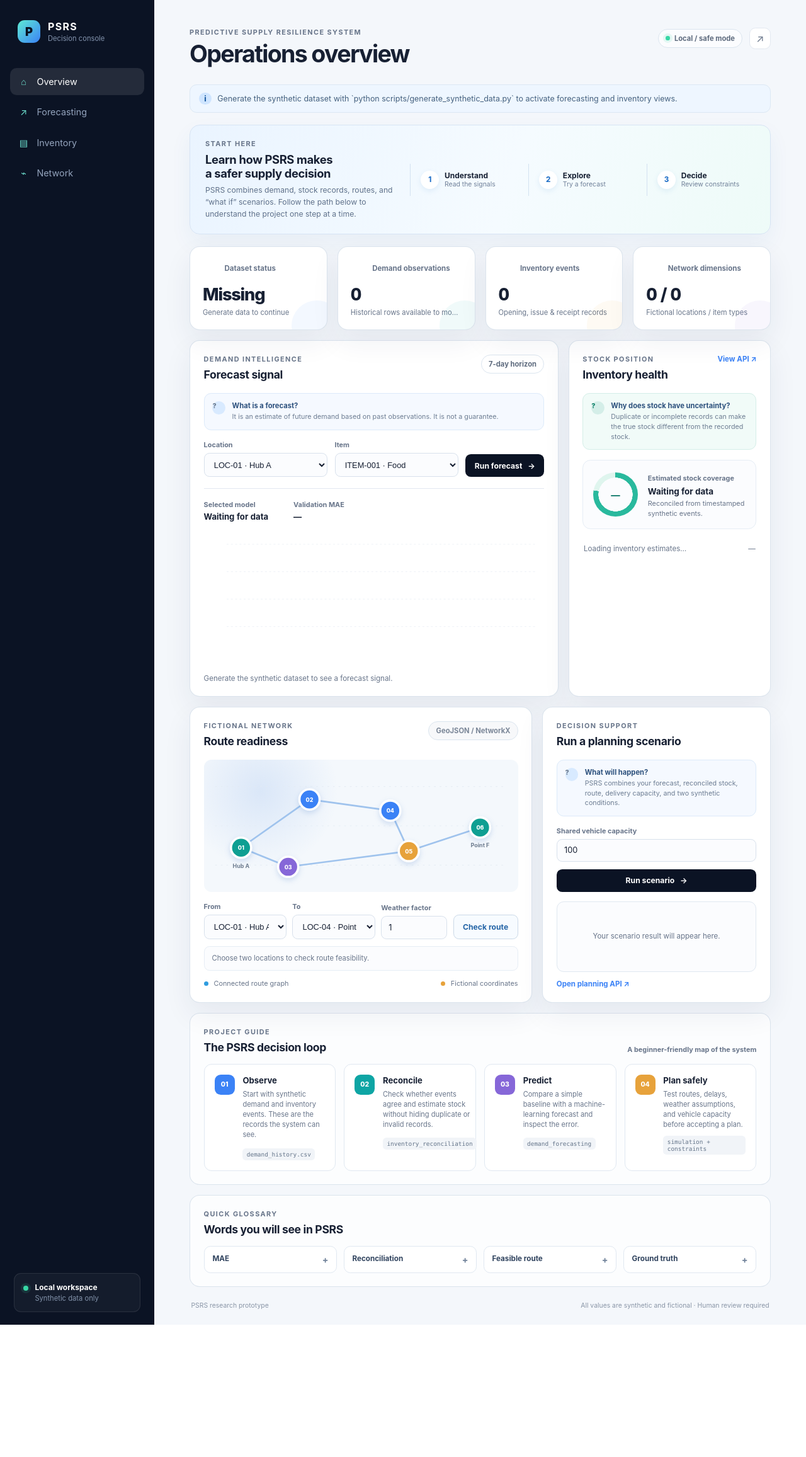
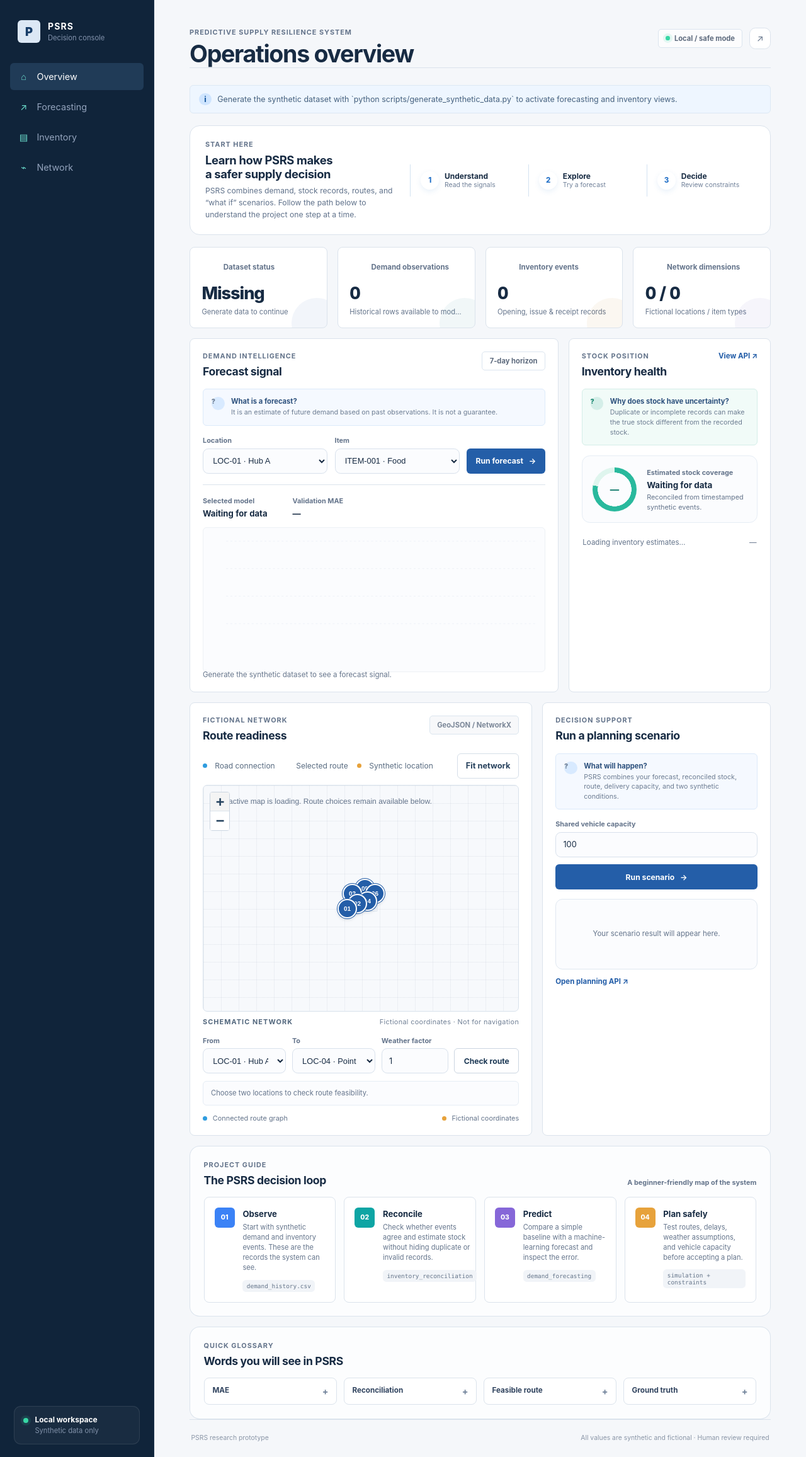
Before and after one commit to 1Y20ash/PSRS, a Flask app: page / in a window 1280 px wide. Shown: the whole page at 63% size. Before the commit the page ends 2103 px from the top, so only its background shows below. Run offline with Flask 3, Linux system fonts and the light colour scheme; a map, chart or similar area stays blank.

Commit message:
Refresh PSRS dashboard UI and route map
Polish dashboard styling and add an interactive fictional network map with route highlighting.

```diff
--- a/psrs/static/dashboard.css
+++ b/psrs/static/dashboard.css
@@ -222,3 +222,78 @@ h2 { margin-bottom: 0; font-size: 1.1rem; letter-spacing: -.02em; }
   html { scroll-behavior: auto; }
   *, *::before, *::after { transition-duration: .01ms !important; animation-duration: .01ms !important; animation-iteration-count: 1 !important; }
 }
+
+
+/* PSRS interface refresh: restrained, operational, and legible */
+:root {
+  --ink: #172b43;
+  --muted: #64748b;
+  --line: #dbe3ec;
+  --surface: #ffffff;
+  --canvas: #f5f7fa;
+  --navy: #10243a;
+  --blue: #245ea8;
+  --teal: #147d83;
+  --amber: #b7791f;
+  --purple: #6b5bb7;
+  --shadow: 0 2px 10px rgba(16, 36, 58, .045);
+}
+body { background: var(--canvas); color: var(--ink); font-size: 14px; }
+.sidebar { background: #10243a; border-right: 1px solid #20364d; }
+.brand { padding-bottom: 2rem; }
+.brand-mark { border-radius: 6px; background: #dce8f5; color: #173d68; }
+.nav-item { border-radius: 6px; }
+.nav-item:hover, .nav-item.active { background: #203b57; color: #fff; }
+.main-content { min-width: 0; }
+.topbar { border-bottom: 1px solid var(--line); }
+.topbar h1 { letter-spacing: -.035em; }
+.eyebrow { letter-spacing: .09em; }
+.environment-badge, .panel-tag { border-radius: 5px; }
+.welcome-card { background: #fff; border: 1px solid var(--line); box-shadow: none; }
+.metric-card, .panel, .loop-card, .glossary-grid details { border: 1px solid var(--line); border-radius: 8px; box-shadow: none; }
+.metric-card { padding: 1.1rem 1.15rem; }
+.metric-card::before { width: 3px; }
+.metric-value { letter-spacing: -.04em; }
+.panel { padding: 1.25rem; }
+.panel-header { margin-bottom: 1.1rem; }
+.primary-button, .secondary-button, .quiet-button { border-radius: 6px; min-height: 40px; box-shadow: none; }
+.primary-button { background: #245ea8; }
+.primary-button:hover { background: #194a88; }
+.secondary-button { border: 1px solid #cbd5e1; background: #fff; color: #1e3a56; }
+.secondary-button:hover, .quiet-button:hover { background: #edf3f8; }
+input, select { min-height: 40px; border-radius: 6px; border-color: #cbd5e1; background-color: #fff; }
+input:focus, select:focus { border-color: #4d83bd; }
+.learning-tip { border-radius: 6px; box-shadow: none; }
+.chart-wrap { background: #fbfcfe; border: 1px solid #edf1f5; border-radius: 6px; }
+.notice { border-radius: 6px; }
+.loop-number { border-radius: 6px; }
+.text-link { color: #245ea8; }
+.page-footer { border-top: 1px solid var(--line); }
+
+/* Map workspace */
+.map-toolbar { display:flex; align-items:center; justify-content:space-between; gap:1rem; flex-wrap:wrap; margin:0 0 .65rem; }
+.map-key { display:flex; flex-wrap:wrap; gap:.9rem; color:#586b80; font-size:.75rem; }
+.map-key span { display:inline-flex; align-items:center; gap:.4rem; }
+.quiet-button { padding:.55rem .8rem; border:1px solid #d5dee8; background:#fff; color:#29435e; cursor:pointer; font-size:.8rem; font-weight:650; }
+.route-map { position:relative; width:100%; height:360px; min-height:280px; overflow:hidden; border:1px solid #d8e2ec; border-radius:7px; background-color:#f7f9fc; background-image:linear-gradient(rgba(70,100,130,.065) 1px,transparent 1px),linear-gradient(90deg,rgba(70,100,130,.065) 1px,transparent 1px); background-size:28px 28px; }
+.map-fallback { padding:1rem; color:var(--muted); }
+.map-caption { display:flex; justify-content:space-between; gap:.75rem; flex-wrap:wrap; margin-top:.55rem; color:#718096; font-size:.68rem; letter-spacing:.03em; }
+.map-caption span:first-child { color:#52677d; font-weight:750; letter-spacing:.1em; }
+.route-map .leaflet-container { background:transparent; font:inherit; }
+.route-map .leaflet-control-zoom { border:1px solid #cbd5e1; box-shadow:none; }
+.route-map .leaflet-bar a { color:#25435f; border-bottom-color:#dbe3ec; }
+.route-map .leaflet-control-attribution { background:rgba(255,255,255,.8); font-size:9px; }
+.psrs-node-icon { display:flex; align-items:center; justify-content:center; width:31px; height:31px; border:2px solid #fff; border-radius:50%; background:#245ea8; color:#fff; box-shadow:0 0 0 1px #245ea8,0 2px 5px #10243a25; font-size:10px; font-weight:800; }
+.psrs-node-icon.is-origin { background:#147d83; box-shadow:0 0 0 2px #147d83,0 2px 5px #10243a25; }
+.psrs-node-icon.is-destination { background:#b7791f; box-shadow:0 0 0 2px #b7791f,0 2px 5px #10243a25; }
+.psrs-edge { stroke:#9aabba; stroke-width:3; opacity:.82; }
+.psrs-edge.selected { stroke:#245ea8; stroke-width:5; opacity:1; }
+.psrs-edge.unavailable { stroke:#b9c3ce; stroke-dasharray:5 6; }
+.leaflet-tooltip.psrs-label { border:1px solid #dce4ed; border-radius:4px; box-shadow:none; color:#29435e; font-size:11px; padding:3px 6px; }
+.route-result { border-radius:6px; }
+@media (max-width: 720px) {
+  .route-map { height:310px; min-height:260px; }
+  .map-toolbar { align-items:flex-start; }
+  .map-key { gap:.55rem .8rem; }
+  .map-caption { font-size:.65rem; }
+}
--- a/psrs/static/dashboard.js
+++ b/psrs/static/dashboard.js
@@ -56,6 +56,101 @@
     $("#inventory-events").title = `Total estimated stock: ${formatNumber(total)} units`;
   }
 
+
+  // The map is deliberately schematic: coordinates and edges mirror the
+  // committed fictional GeoJSON network, not real-world geography.
+  const networkNodes = [
+    { id: "LOC-01", name: "Hub A", x: 0, y: 0 },
+    { id: "LOC-02", name: "Point B", x: 4, y: 2 },
+    { id: "LOC-03", name: "Point C", x: 2, y: 6 },
+    { id: "LOC-04", name: "Point D", x: 8, y: 3 },
+    { id: "LOC-05", name: "Point E", x: 7, y: 8 },
+    { id: "LOC-06", name: "Point F", x: 11, y: 6 },
+  ];
+  const networkEdges = [
+    ["LOC-01", "LOC-02"], ["LOC-01", "LOC-03"], ["LOC-02", "LOC-04"],
+    ["LOC-03", "LOC-05"], ["LOC-04", "LOC-05"], ["LOC-05", "LOC-06"],
+  ];
+  let networkMap = null;
+  let edgeLayers = [];
+  let nodeLayers = new Map();
+
+  function initNetworkMap() {
+    const mapElement = $("#route-map");
+    if (!mapElement || !window.L) {
+      if (mapElement) mapElement.innerHTML = '<p class="map-fallback">Map library unavailable. Use the route selectors below to calculate a route.</p>';
+      return;
+    }
+    networkMap = L.map(mapElement, {
+      crs: L.CRS.Simple,
+      minZoom: -1.5,
+      maxZoom: 2,
+      zoomControl: true,
+      attributionControl: false,
+      scrollWheelZoom: false,
+    });
+    const bounds = [[-1, -1], [9, 12]];
+    L.rectangle(bounds, { color: "#dce5ee", weight: 1, fillColor: "#f7f9fc", fillOpacity: .2, interactive: false }).addTo(networkMap);
+    // Light grid is visual scaffolding only; it does not imply real roads.
+    for (let y = 0; y <= 8; y += 2) {
+      L.polyline([[y, -0.5], [y, 11.5]], { color: "#e5ebf2", weight: 1, interactive: false }).addTo(networkMap);
+    }
+    for (let x = 0; x <= 10; x += 2) {
+      L.polyline([[-0.5, x], [8.5, x]], { color: "#e5ebf2", weight: 1, interactive: false }).addTo(networkMap);
+    }
+    networkEdges.forEach(([from, to]) => {
+      const a = networkNodes.find((node) => node.id === from);
+      const b = networkNodes.find((node) => node.id === to);
+      const layer = L.polyline([[a.y, a.x], [b.y, b.x]], { color: "#9aabba", weight: 3, opacity: .9, lineCap: "round" }).addTo(networkMap);
+      layer.bindTooltip(`${from} ↔ ${to}`, { className: "psrs-label", direction: "center", sticky: true });
+      edgeLayers.push({ from, to, layer });
+    });
+    networkNodes.forEach((node) => {
+      const icon = L.divIcon({ className: "", html: `<span class="psrs-node-icon" aria-hidden="true">${node.id.slice(-2)}</span>`, iconSize: [31, 31], iconAnchor: [15, 15] });
+      const marker = L.marker([node.y, node.x], { icon, title: `${node.id} · ${node.name}`, alt: `${node.id}, ${node.name}` }).addTo(networkMap);
+      marker.bindTooltip(`${node.id} · ${node.name}`, { className: "psrs-label", direction: "top", offset: [0, -12] });
+      marker.on("click", () => {
+        const origin = $("#origin");
+        const destination = $("#destination");
+        const nextPick = origin.dataset.nextPick || "origin";
+        if (nextPick === "origin") {
+          origin.value = node.id;
+          origin.dataset.nextPick = "destination";
+        } else {
+          destination.value = node.id;
+          origin.dataset.nextPick = "origin";
+        }
+        loadRoute();
+      });
+      nodeLayers.set(node.id, marker);
+    });
+    networkMap.fitBounds(bounds, { padding: [12, 12] });
+    $("#fit-network")?.addEventListener("click", () => networkMap.fitBounds(bounds, { padding: [12, 12] }));
+  }
+
+  function updateMapRoute(routeNodes) {
+    if (!networkMap) return;
+    const selected = new Set();
+    for (let index = 0; index < routeNodes.length - 1; index += 1) {
+      selected.add([routeNodes[index], routeNodes[index + 1]].sort().join("|"));
+    }
+    edgeLayers.forEach(({ from, to, layer }) => {
+      const isSelected = selected.has([from, to].sort().join("|"));
+      layer.setStyle({ color: isSelected ? "#245ea8" : "#9aabba", weight: isSelected ? 5 : 3, opacity: isSelected ? 1 : .78 });
+      if (isSelected) layer.bringToFront();
+    });
+    networkNodes.forEach((node) => {
+      const element = nodeLayers.get(node.id)?.getElement()?.querySelector(".psrs-node-icon");
+      if (!element) return;
+      element.classList.toggle("is-origin", routeNodes[0] === node.id);
+      element.classList.toggle("is-destination", routeNodes.at(-1) === node.id && routeNodes.length > 1);
+    });
+    if (routeNodes.length) {
+      const points = routeNodes.map((id) => networkNodes.find((node) => node.id === id)).filter(Boolean).map((node) => [node.y, node.x]);
+      if (points.length) networkMap.fitBounds(L.latLngBounds(points), { padding: [42, 42], maxZoom: 0.5 });
+    }
+  }
+
   async function getJson(url) {
     const response = await fetch(url);
     const payload = await response.json();
@@ -105,9 +200,11 @@
       resultElement.textContent = result.feasible
         ? `Feasible route: ${result.nodes.join(" → ")} · ${result.distance} synthetic distance units · ${result.travel_time} estimated travel-time units.`
         : `No feasible route: ${result.reason}. Choose another destination in the fictional network.`;
+      updateMapRoute(result.feasible ? result.nodes : []);
     } catch (error) {
       resultElement.className = "route-result error";
       resultElement.textContent = error.message;
+      updateMapRoute([]);
     }
   }
 
@@ -182,6 +279,7 @@
     event.preventDefault();
     loadPlanning();
   });
+  initNetworkMap();
   loadDashboard();
   $("#route-form").addEventListener("change", loadRoute);
 })();
--- a/psrs/templates/index.html
+++ b/psrs/templates/index.html
@@ -5,6 +5,7 @@
   <meta name="viewport" content="width=device-width, initial-scale=1">
   <meta name="theme-color" content="#0b1324">
   <title>{{ project_name }} | Predictive Supply Resilience System</title>
+  <link rel="stylesheet" href="https://unpkg.com/leaflet@1.9.4/dist/leaflet.css" crossorigin="">
   <link rel="stylesheet" href="{{ url_for('static', filename='dashboard.css') }}">
 </head>
 <body>
@@ -188,33 +189,18 @@
             </div>
             <span class="panel-tag neutral">GeoJSON / NetworkX</span>
           </div>
-          <div class="network-visual">
-            <svg class="network-svg" viewBox="0 0 560 210" role="img" aria-labelledby="network-title network-description">
-              <title id="network-title">Fictional six-location road network</title>
-              <desc id="network-description">Six locations connected by the routes 01 to 02, 01 to 03, 02 to 04, 03 to 05, 04 to 05, and 05 to 06.</desc>
-              <g class="network-grid" aria-hidden="true">
-                <path d="M20 35H540M20 105H540M20 175H540"></path>
-              </g>
-              <g class="network-edges" aria-hidden="true">
-                <line x1="66" y1="144" x2="188" y2="58"></line>
-                <line x1="66" y1="144" x2="150" y2="178"></line>
-                <line x1="188" y1="58" x2="332" y2="78"></line>
-                <line x1="150" y1="178" x2="365" y2="150"></line>
-                <line x1="332" y1="78" x2="365" y2="150"></line>
-                <line x1="365" y1="150" x2="492" y2="108"></line>
-              </g>
-              <g class="network-node node-a"><circle cx="66" cy="144" r="18"></circle><text x="66" y="144">01</text></g>
-              <g class="network-node node-b"><circle cx="188" cy="58" r="18"></circle><text x="188" y="58">02</text></g>
-              <g class="network-node node-c"><circle cx="150" cy="178" r="18"></circle><text x="150" y="178">03</text></g>
-              <g class="network-node node-d"><circle cx="332" cy="78" r="18"></circle><text x="332" y="78">04</text></g>
-              <g class="network-node node-e"><circle cx="365" cy="150" r="18"></circle><text x="365" y="150">05</text></g>
-              <g class="network-node node-f"><circle cx="492" cy="108" r="18"></circle><text x="492" y="108">06</text></g>
-              <g class="network-labels" aria-hidden="true">
-                <text x="66" y="180" text-anchor="middle">Hub A</text>
-                <text x="492" y="143" text-anchor="middle">Point F</text>
-              </g>
-            </svg>
+          <div class="map-toolbar" aria-label="Map controls">
+            <div class="map-key">
+              <span><i class="legend-dot connected"></i> Road connection</span>
+              <span><i class="legend-dot route-key"></i> Selected route</span>
+              <span><i class="legend-dot fictional"></i> Synthetic location</span>
+            </div>
+            <button id="fit-network" class="quiet-button" type="button">Fit network</button>
           </div>
+          <div id="route-map" class="route-map" role="application" aria-label="Interactive fictional supply network map">
+            <p class="map-fallback">Interactive map is loading. Route choices remain available below.</p>
+          </div>
+          <div class="map-caption"><span>SCHEMATIC NETWORK</span><span>Fictional coordinates · Not for navigation</span></div>
           <form id="route-form" class="route-controls">
             <div class="field">
               <label for="origin">From</label>
@@ -324,6 +310,7 @@
       </footer>
     </main>
   </div>
+  <script src="https://unpkg.com/leaflet@1.9.4/dist/leaflet.js" crossorigin=""></script>
   <script src="{{ url_for('static', filename='dashboard.js') }}"></script>
 </body>
 </html>
```
